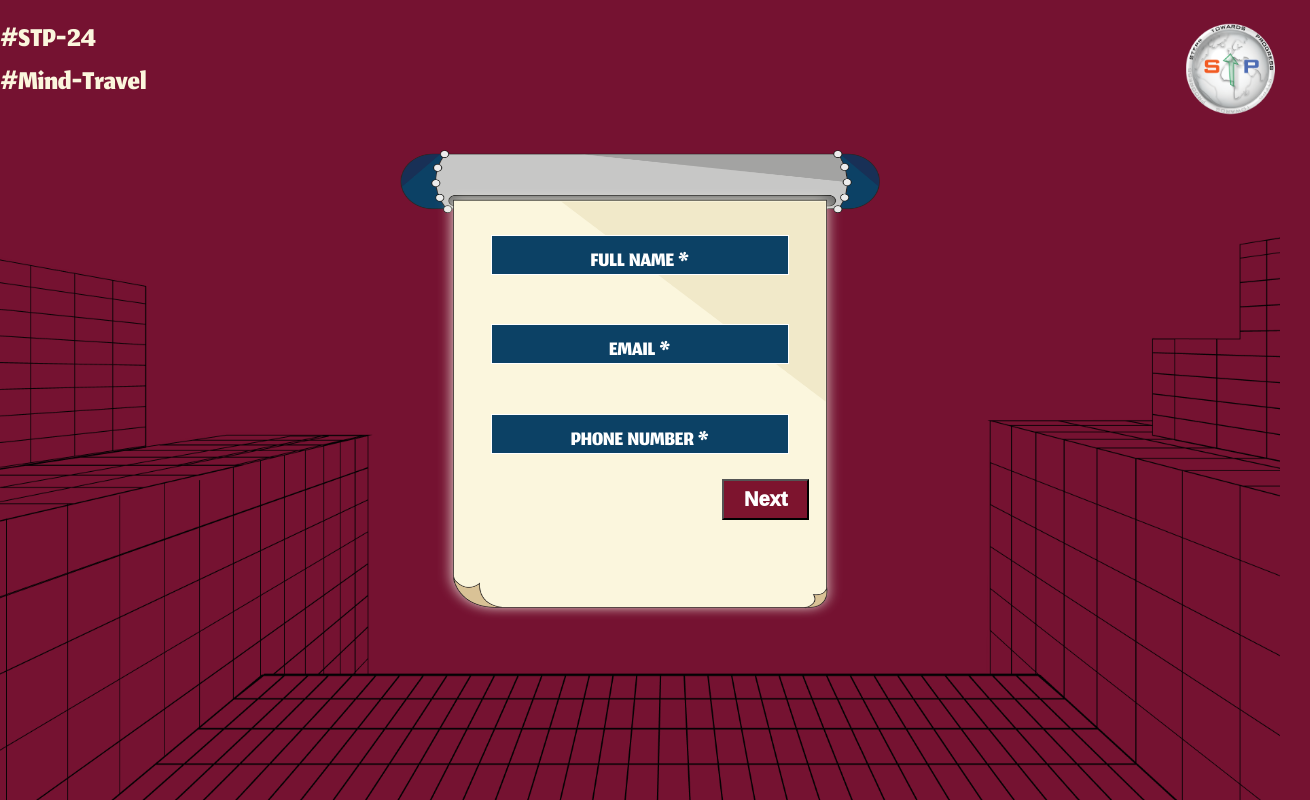
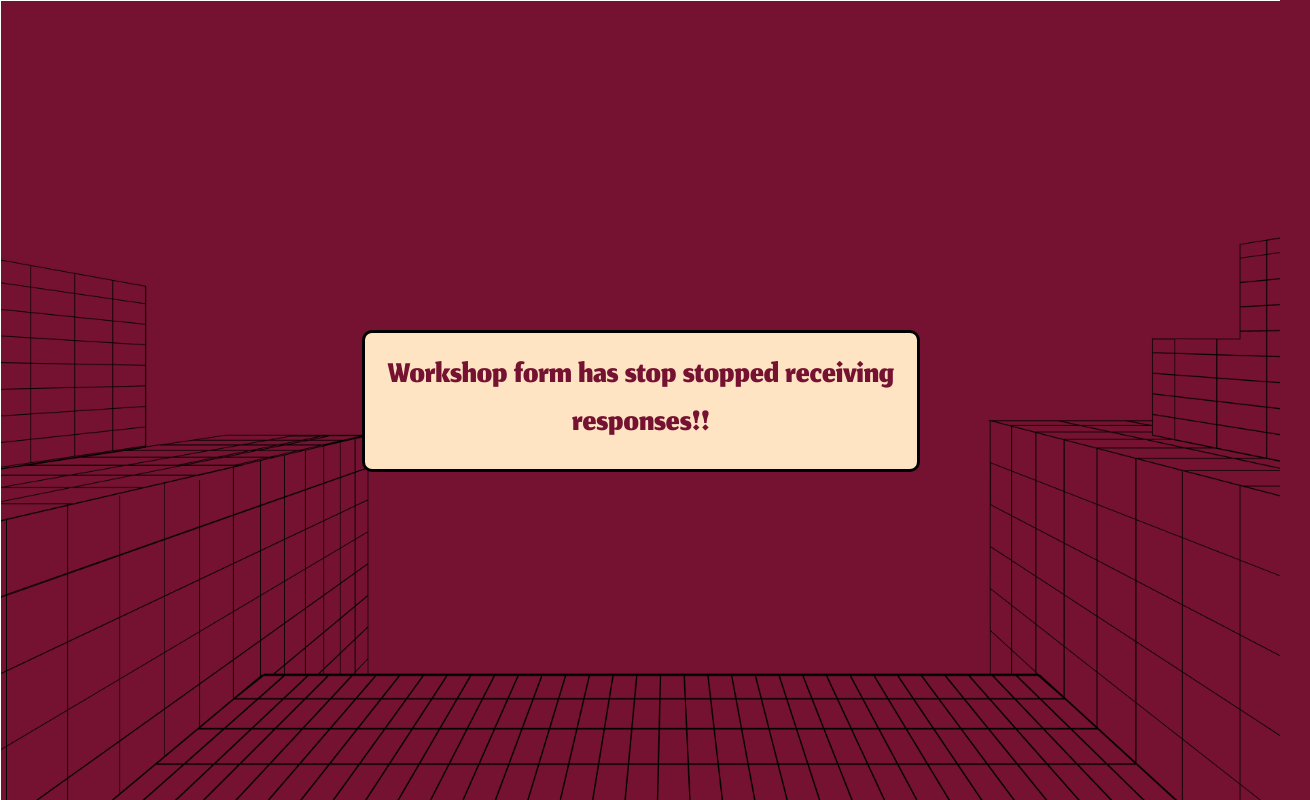
Before and after one commit to Ofahmy143/stp-24, a React (Vite) app: page /#/workshop/form in a window 1280 px wide. Shown: the whole page, 1310 px wide, since content can reach past the window. Built offline with nearby package versions, Linux system fonts and the light colour scheme.

Commit message:
chore(workshops):
- close workshop form
- add a closed workshop route instead of workshop form

```diff
--- a/src/App.tsx
+++ b/src/App.tsx
@@ -1,19 +1,13 @@
-// import "./App.css";
-// import Form from "./components/members-recruitment/form/form";
-// import LandingPage from "./components/members-recruitment/landing-page/landing-page";
-// import { LandingPage as OrientationLandingPage } from "./routes/orientation/landingPage/LandingPage.route";
 import { HashRouter as Router, Routes, Route } from "react-router-dom";
-// import { OrientationForm } from "./routes/orientation/orientationForm/orientationForm.route";
-// import WorkShopForm from "./routes/WorkshopForm/WorkshopForm";
 import MacathonForm from "./components/Macathon-Components/form/form";
-import WorkshopForm from "./components/Macathon-Components/form/workshop.form";
+import ClosedForm from "./routes/closedForm/closedForm.route";
 
 function App() {
   return (
     <>
       <Router>
         <Routes>
-          <Route path="/workshop/form" element={<WorkshopForm />} />
+          <Route path="/workshop/form" element={<ClosedForm formTitle="Workshop" />} />
           <Route path="/macathon/form" element={<MacathonForm />} />
         </Routes>
       </Router>
--- /dev/null
+++ b/src/routes/closedForm/closedForm.route.tsx
@@ -0,0 +1,12 @@
+import { ClosedFormContainer, ClosedFormText } from "./closedForm.styles";
+
+function ClosedForm({ formTitle }: { formTitle: string }) {
+  return (
+    <ClosedFormContainer>
+      <ClosedFormText>
+        {formTitle} form has stop stopped receiving responses!!
+      </ClosedFormText>
+    </ClosedFormContainer>
+  );
+}
+export default ClosedForm;
--- /dev/null
+++ b/src/routes/closedForm/closedForm.styles.ts
@@ -0,0 +1,22 @@
+import styled from "styled-components";
+
+export const ClosedFormContainer = styled.div`
+  width: 100%;
+  height: 100vh;
+  display: flex;
+  justify-content: center;
+  align-items: center;
+  border: 1px solid white;
+`;
+
+export const ClosedFormText = styled.p`
+  background-color: bisque;
+  width: 40%;
+  margin: auto;
+  text-align: center;
+  font-size: 3rem;
+  padding: 20px;
+  color: #751231;
+  border-radius: 10px;
+  border: 3px solid black;
+`;
```
